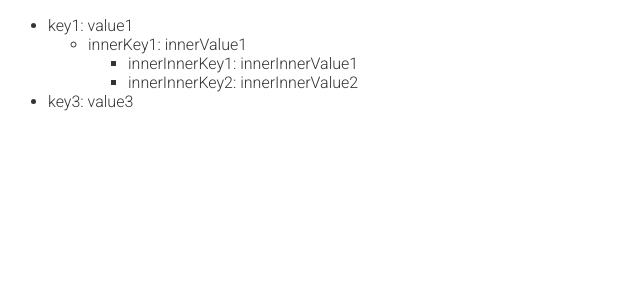
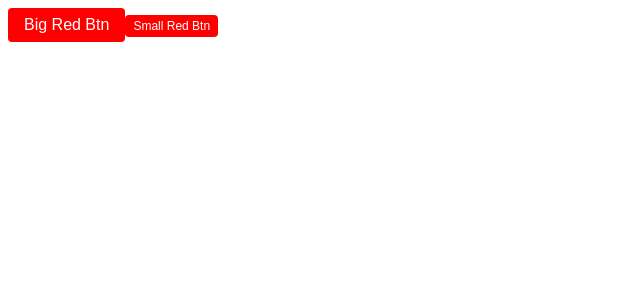
Before and after one commit to Arghun-dev/Advanced-React-Patterns, a React (Vite) app in the folder advanced-react/: page / in a window 1280 px wide. Shown: the top 300 px of the page, without its empty margins (0-640 px from the left). Built offline with nearby package versions, Linux system fonts and the light colour scheme.

Commit message:
feat: partial components

```diff
--- a/advanced-react/src/App.tsx
+++ b/advanced-react/src/App.tsx
@@ -24,6 +24,7 @@ import { includeUser } from "./components/HOC/includeUser";
 import { UserForm } from "./components/UserForm";
 import { UserInfoWithHook } from "./components/UserInfoWithHook";
 import { RecursiveComponent } from "./components/RecursiveComponent";
+import { RedButton, SmallRedButton } from "./components/Composition";
 
 // const Left = ({ title }: { title: string }) => (
 //   <h2 style={{ backgroundColor: "coral" }}>{title}</h2>
@@ -199,7 +200,13 @@ function App() {
     // <UserInfoWithHook userId={3} />
 
     /** -------------------- Recursive Component -------------------------- */
-    <RecursiveComponent data={myNestedObject} />
+    // <RecursiveComponent data={myNestedObject} />
+
+    /** -------------------- Composition & Partial component pattern -------------------------- */
+    <>
+      <RedButton text="Big Red Btn" />
+      <SmallRedButton text="Small Red Btn" />
+    </>
   );
 }
 
--- a/advanced-react/src/components/Composition.tsx
+++ b/advanced-react/src/components/Composition.tsx
@@ -1,3 +1,8 @@
+// Let's see how partialComopnent can actually help to improve composition pattern.
+export const partialComopnent = (Component, partialProps) => {
+  return (props) => <Component {...partialProps} {...props} />;
+};
+
 export const Button = ({ size, color, text, ...props }) => {
   return (
     <button
@@ -16,13 +21,13 @@ export const Button = ({ size, color, text, ...props }) => {
   );
 };
 
-export const RedButton = (props) => {
-  return <Button color="red" {...props} />;
-};
+// export const RedButton = (props) => {
+//   return <Button color="red" {...props} />;
+// };
 
-export const SmallGreenButton = (props) => {
-  return <Button size="small" color="green" {...props} />;
-};
+// export const SmallGreenButton = (props) => {
+//   return <Button size="small" color="green" {...props} />;
+// };
 
 // How to use it
 
@@ -34,3 +39,8 @@ export const SmallGreenButton = (props) => {
 //       <Button text="Click me" />
 //       <RedButton text="Click me" />
 //       <SmallGreenButton text="Click me" />
+
+/** partialComopnent pattern actually improves composionComponent pattern and we can use them together */
+
+export const RedButton = partialComopnent(Button, { color: "red" });
+export const SmallRedButton = partialComopnent(RedButton, { size: "small" });
```
